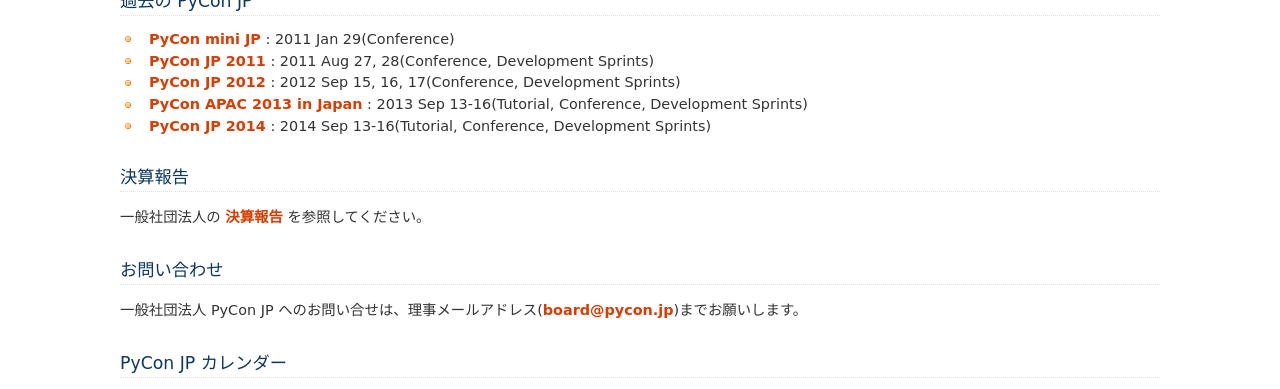
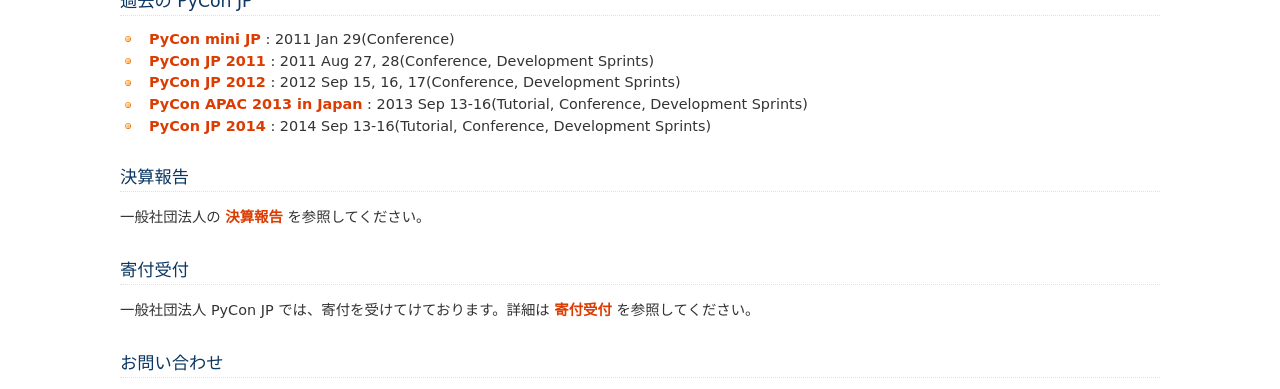
Before and after one commit to pyconjp/www.pycon.jp, a Sphinx documentation site: the page built from source/index.rst, in a window 1280 px wide and 900 px high, scrolled down 1228 px, cut to the strip 0-389 px from the top of the window. Built offline with Sphinx 7.4.7, drawn with Linux system fonts in a browser that asks for light colours.

Commit message:
寄付規定をTopページにリンクを記載

```diff
--- a/source/index.rst
+++ b/source/index.rst
@@ -83,6 +83,10 @@
 ==========
 一般社団法人の :doc:`/annualreport` を参照してください。
 
+寄付受付
+==========
+一般社団法人 PyCon JP では、寄付を受けてけております。詳細は :doc:`/donation` を参照してください。
+
 お問い合わせ
 ============
 一般社団法人 PyCon JP へのお問い合せは、理事メールアドレス(board@pycon.jp)までお願いします。
```
